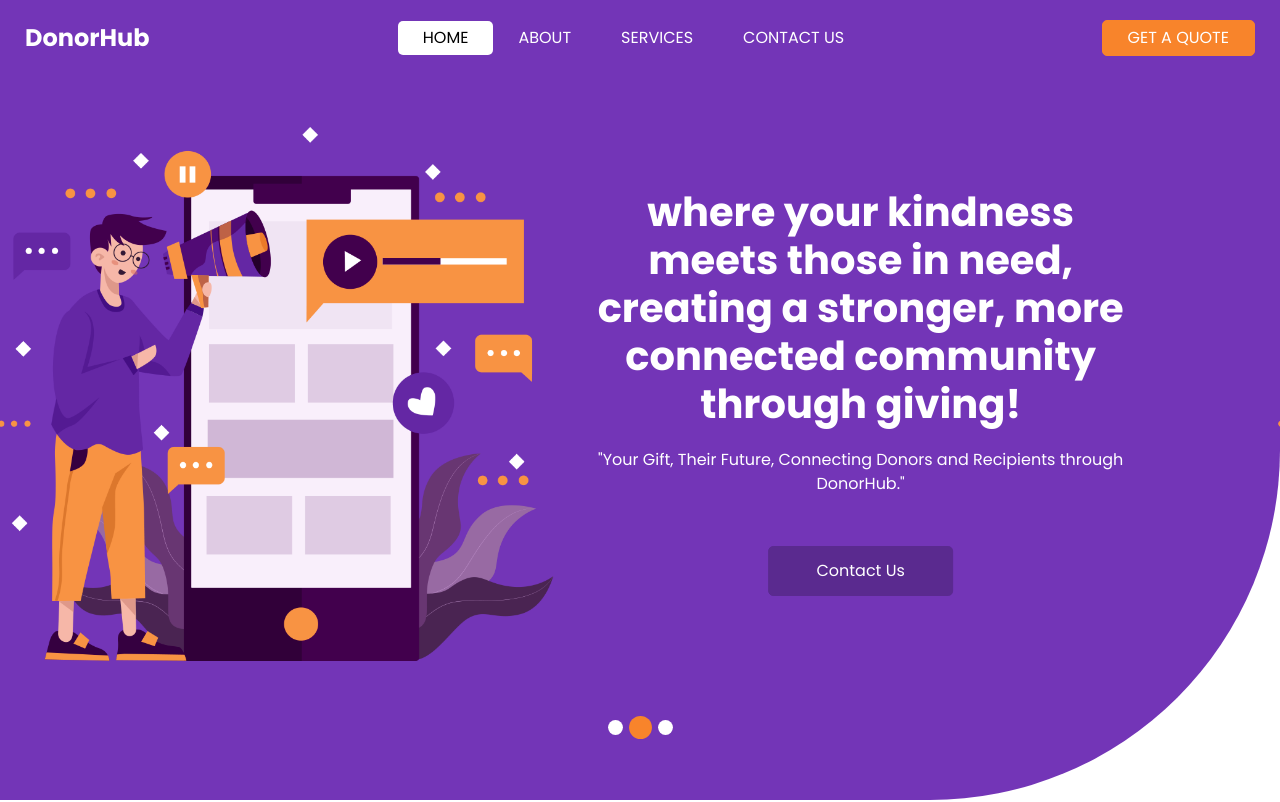
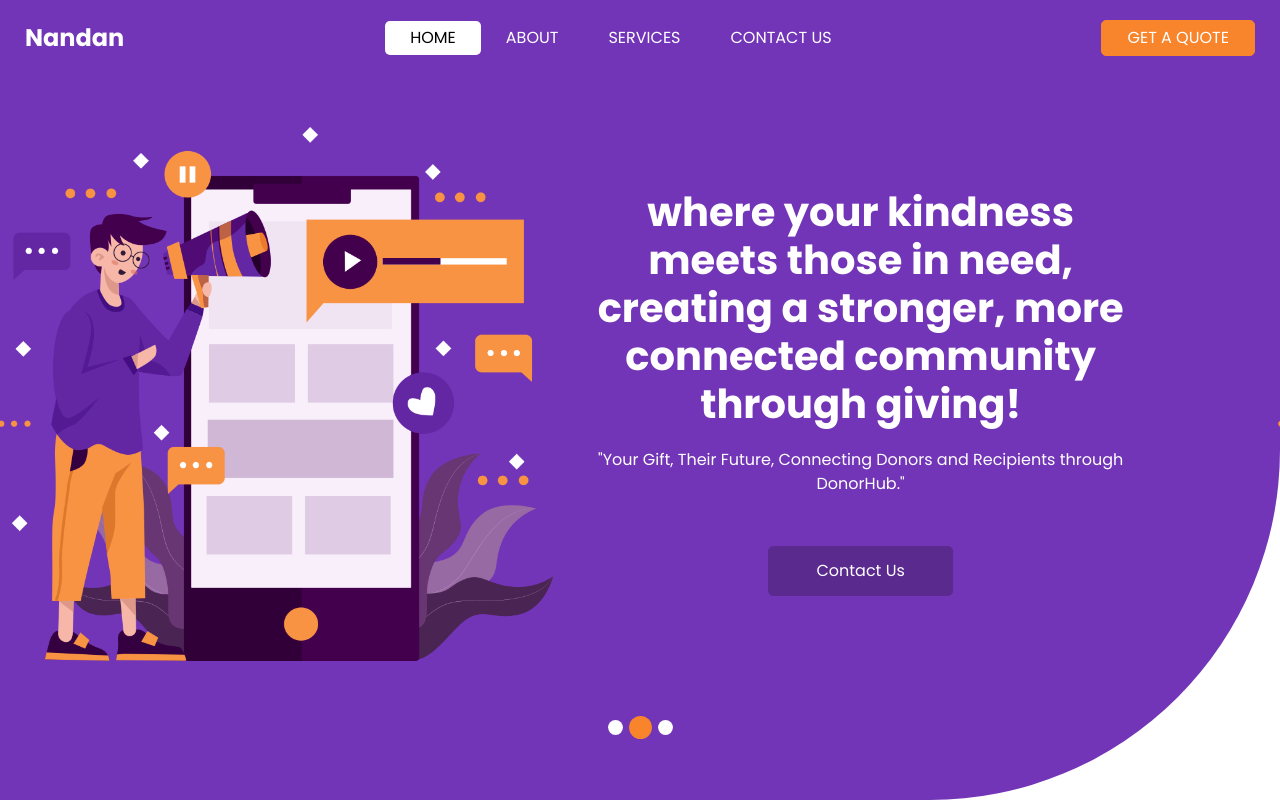
Before and after one commit to amnandan9/DonorHub-Web-Server, a plain HTML site: page index.html in a window 1280 px wide. Shown: the top 802 px of the page. Drawn offline with nearby package versions, Linux system fonts and the light colour scheme; some packages are replaced by stand-ins of ours.

Commit message:
Initial commit

```diff
--- a/index.html
+++ b/index.html
@@ -12,7 +12,7 @@
   <meta name="description" content="" />
   <meta name="author" content="" />
 
-  <title>DonorHub</title>
+  <title>Nandan</title>
 
 
   <!-- bootstrap core css -->
@@ -37,7 +37,7 @@
         <nav class="navbar navbar-expand-lg custom_nav-container ">
           <a class="navbar-brand" href="index.html">
             <span>
-              DonorHub
+              Nandan
             </span>
           </a>
 
```
Also changed, not shown: 2 other files.
